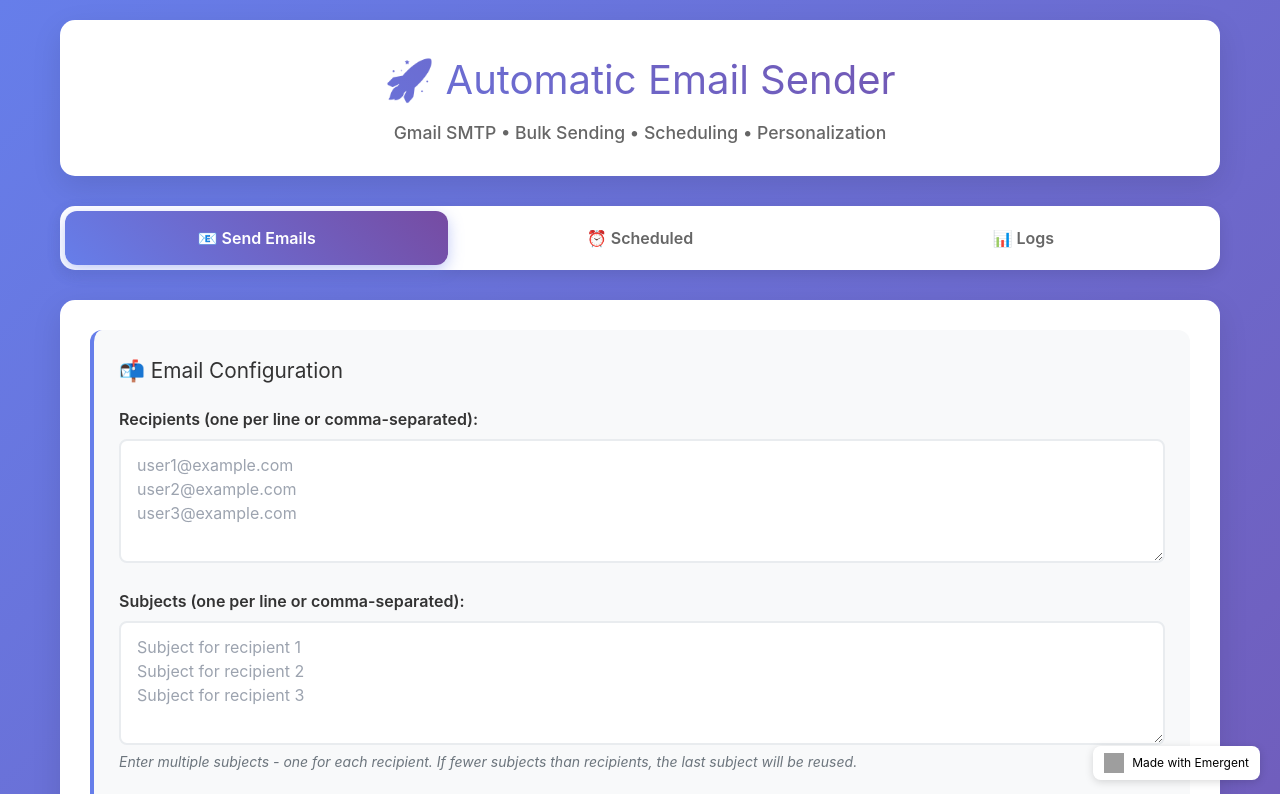
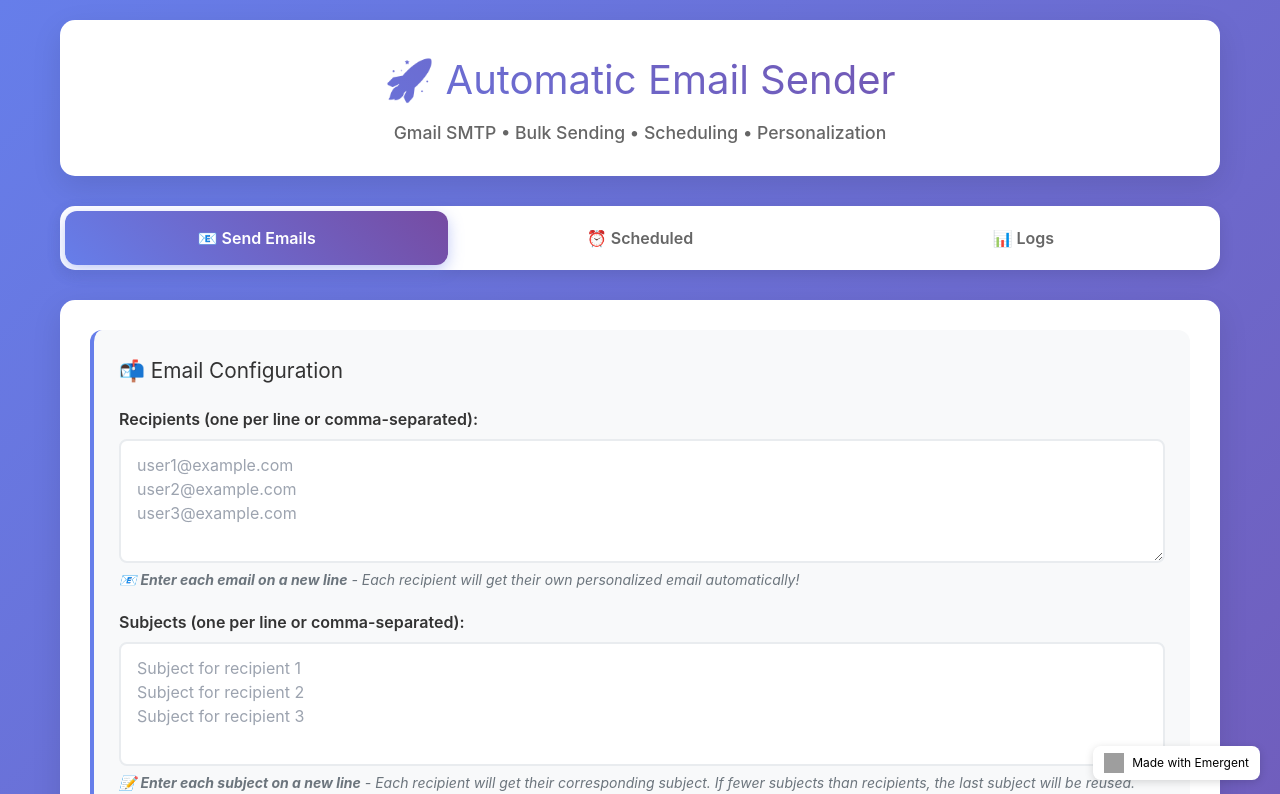
Before and after one commit to MrworstGuy/AUTO-email, a React (Create React App) app in the folder frontend/: page / in a window 1280 px wide. Shown: the top 794 px of the page. Built offline with nearby package versions, Linux system fonts and the light colour scheme; grey boxes are pictures that could not be loaded.

Commit message:
auto-commit for c1378659-d65b-4384-9a6b-50b4dca52c48

```diff
--- a/frontend/src/App.js
+++ b/frontend/src/App.js
@@ -341,10 +341,13 @@ const App = () => {
                 name="recipients"
                 value={formData.recipients}
                 onChange={handleInputChange}
-                placeholder="user1@example.com&#10;user2@example.com&#10;user3@example.com"
+                placeholder="user1@example.com
+user2@example.com
+user3@example.com"
                 rows="4"
                 required
               />
+              <p className="helper-text">📧 <strong>Enter each email on a new line</strong> - Each recipient will get their own personalized email automatically!</p>
             </div>
 
             <div className="form-group">
@@ -353,11 +356,13 @@ const App = () => {
                 name="subjects"
                 value={formData.subjects}
                 onChange={handleInputChange}
-                placeholder="Subject for recipient 1&#10;Subject for recipient 2&#10;Subject for recipient 3"
+                placeholder="Subject for recipient 1
+Subject for recipient 2
+Subject for recipient 3"
                 rows="4"
                 required
               />
-              <p className="helper-text">Enter multiple subjects - one for each recipient. If fewer subjects than recipients, the last subject will be reused.</p>
+              <p className="helper-text">📝 <strong>Enter each subject on a new line</strong> - Each recipient will get their corresponding subject. If fewer subjects than recipients, the last subject will be reused.</p>
             </div>
 
             <div className="form-options">
```
